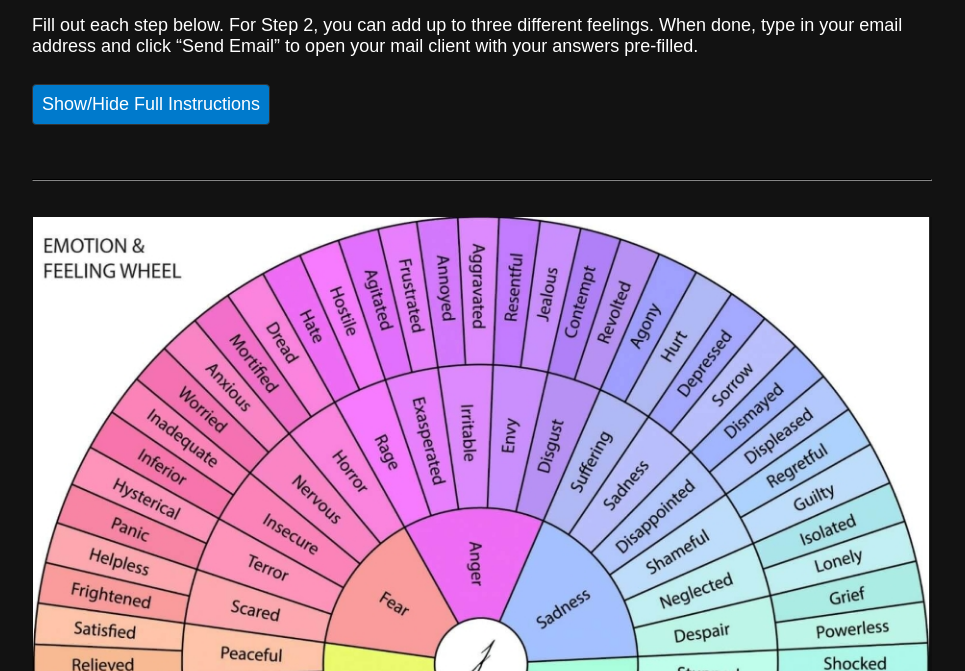
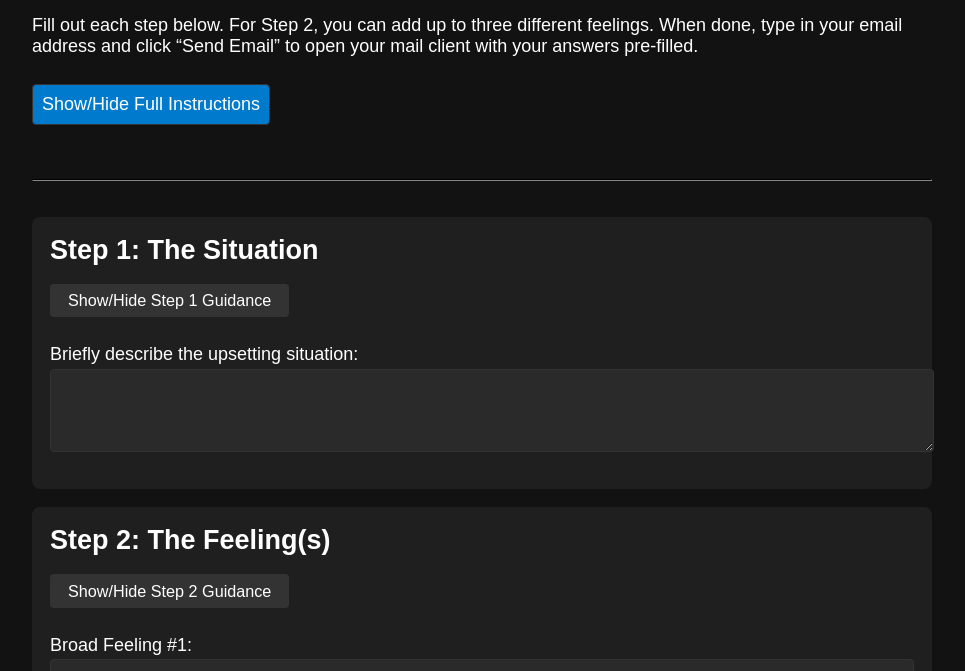
Before and after one commit to deviedawg/therapy, a plain HTML site: page index.html in a window 1280 px wide. Shown: the part 63-734 px from the top of the page, without its empty margins (158-1123 px from the left). Drawn offline with Linux system fonts and the light colour scheme.

Commit message:
remove wheel

```diff
--- a/index.html
+++ b/index.html
@@ -411,14 +411,14 @@ h1, h2, h3, h4 {
   <hr/>
 
   <!-- Feeling Wheel -->
-  <div class="wheel-container">
+  <!-- <div class="wheel-container">
     <img
       id="feelingWheelImage"
       src="./wheel.jpeg"
       alt="Feeling Wheel"
       title="Tap/Click to Zoom"
     />
-  </div>
+  </div> -->
 
   <!-- STEP 1: SITUATION -->
   <div class="card">
```
